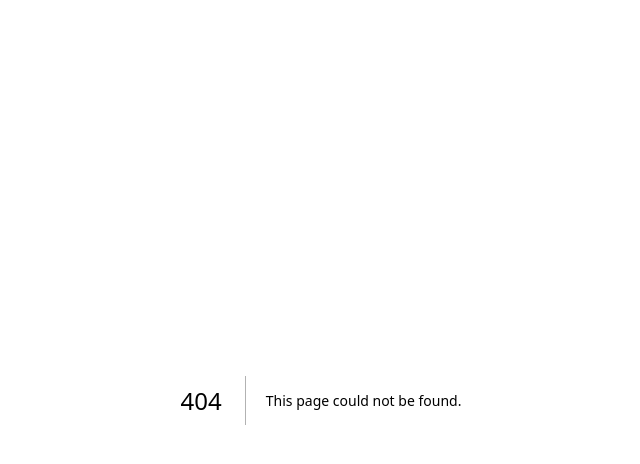
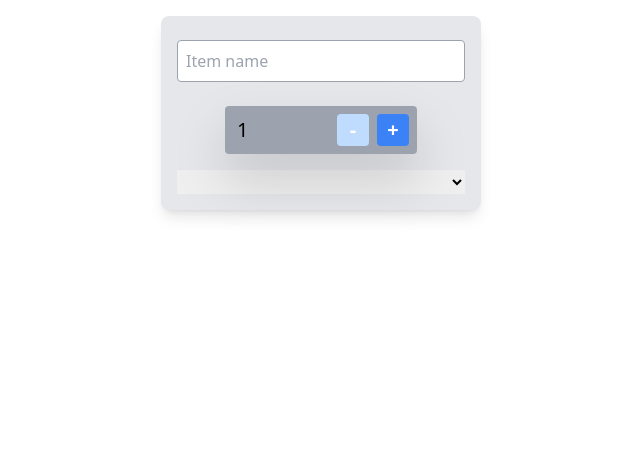
Before and after one commit to hanishjierdh256/cprg306-assignments, a Next.js app: page /week-5 in a window 1280 px wide. Before the commit this address had no page. Shown: the top 464 px of the page, without its empty margins (319-959 px from the left). Built offline with nearby package versions, Linux system fonts and the light colour scheme.

Commit message:
Assignment 5: Add new-item.js and page.js

```diff
--- /dev/null
+++ b/app/week-5/new-item.js
@@ -0,0 +1,106 @@
+"use client";
+import { useState } from "react";
+
+export default function NewItem() {
+    const [name, setName] = useState("");
+    const [quantity, setQuantity] = useState(1);
+    let [isActiveDecrement, setIsActiveDecrement] = useState(false);
+    let [isActiveIncrement, setIsActiveIncrement] = useState(true);
+    const [category, setCategory] = useState("Produce");
+
+    const handleNameChange = (event) => {
+        let name;
+    };
+
+    const handleSubmit = (event) => {
+        event.PreventDefault();
+        item = { name, category, quantity };
+        console.log(item);
+        alert(
+            `You added ${quantity} ${name}${quantity > 1 ? "s" : ""
+            } in the ${category} category.`
+        );
+
+        // Clear the form
+        setName("");
+        setQuantity(1);
+        setIsActiveDecrement(false);
+        setIsActiveIncrement(true);
+        setCategory("produce");
+    };
+
+    let increment = () => {
+        if (quantity < 20) {
+            setQuantity(quantity + 1);
+            setIsActiveDecrement(true);
+        }
+        if (quantity == 19) {
+            setIsActiveIncrement(false);
+        }
+    };
+
+    let decrement = () => {
+        if (quantity > 1) {
+            setQuantity(quantity - 1);
+            setIsActiveIncrement(true);
+        }
+        if (quantity == 2) {
+            setIsActiveDecrement(false);
+        }
+    };
+    return (
+        <form
+            onSubmit={handleSubmit}
+            className="flex flex-col w-1/4 min-w-fit mx-auto my-4 p-4 bg-gray-200 rounded-lg shadow-lg"
+        >
+            {/* Name */}
+            <input
+                type="text"
+                value={name}
+                onChange={(event) => handleNameChange(event)}
+                placeholder="Item name"
+                className="p-2 my-2 border border-gray-400 rounded"
+                required="required"
+            />
+            {/* Name END*/}
+
+            {/* Quantity  with + and - buttons*/}
+            <div className="flex bg-gray-400 drop-shadow-2xl rounded w-48 h-12 mx-auto my-4 text-xl">
+                <p className="flex-1 my-auto mx-3">{quantity}</p>
+                <div className="my-auto mx-2 grid grid-cols-2 gap-2">
+                    <button
+                        //id="decrementButton"
+                        onClick={decrement}
+                        className={` ${isActiveDecrement
+                            ? "bg-blue-500 hover:bg-blue-700"
+                            : "bg-blue-200"
+                            } w-8 h-8 text-white font-bold rounded`}
+                    >
+                        -
+                    </button>
+                    <button
+                        //id="incrementButton"
+                        onClick={increment}
+                        className={` ${isActiveIncrement
+                            ? "bg-blue-500 hover:bg-blue-700"
+                            : "bg-blue-200"
+                            } w-8 h-8 text-white font-bold rounded`}
+                    >
+                        +
+                    </button>
+                </div>
+            </div>
+            {/* Quantity  with + and - buttons END*/}
+
+            {/* Category */}
+                <select
+
+                />
+            {/* Category END */}
+
+            {/* Add Button */}
+
+            {/* Add Button END*/}
+        </form>
+    );
+}
--- /dev/null
+++ b/app/week-5/page.js
@@ -0,0 +1,8 @@
+// "use client"
+import NewItem from "./new-item";
+
+export default function Main(){
+    return(
+        <NewItem />
+    );
+};
```
